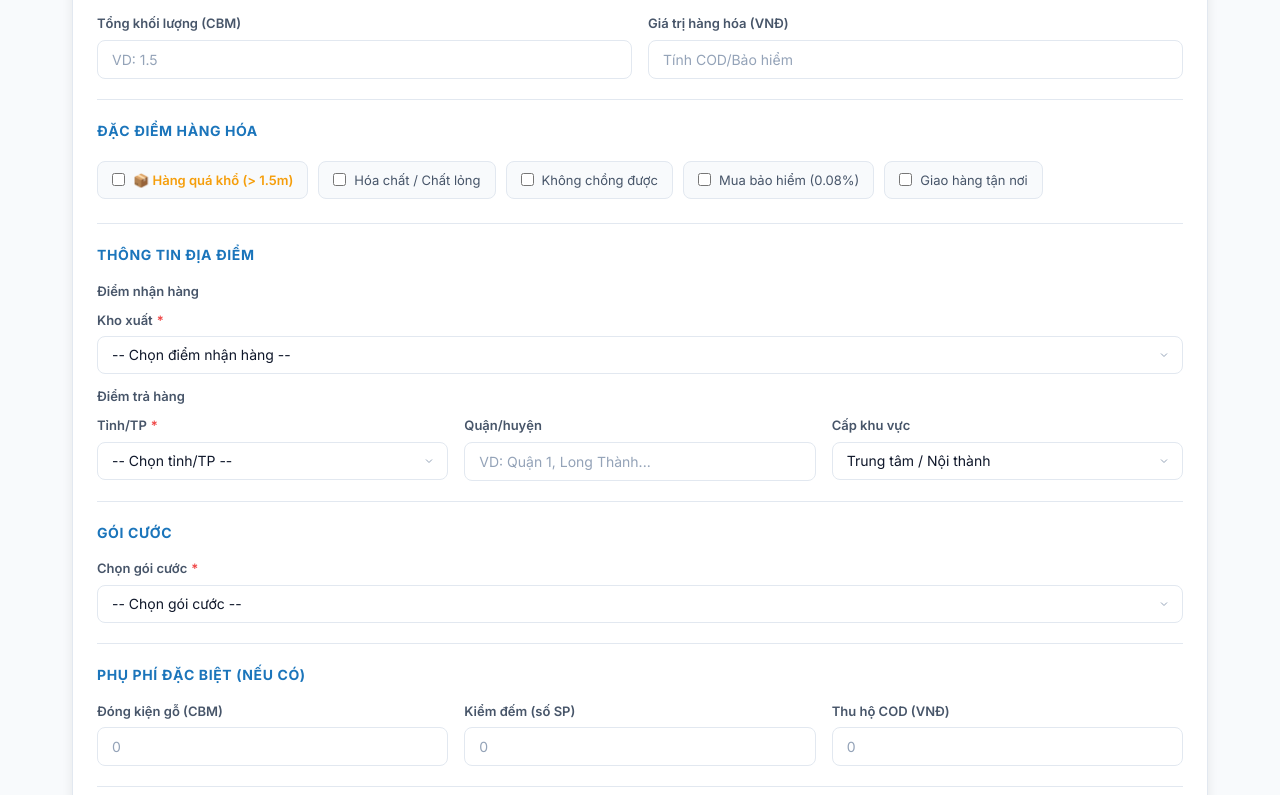
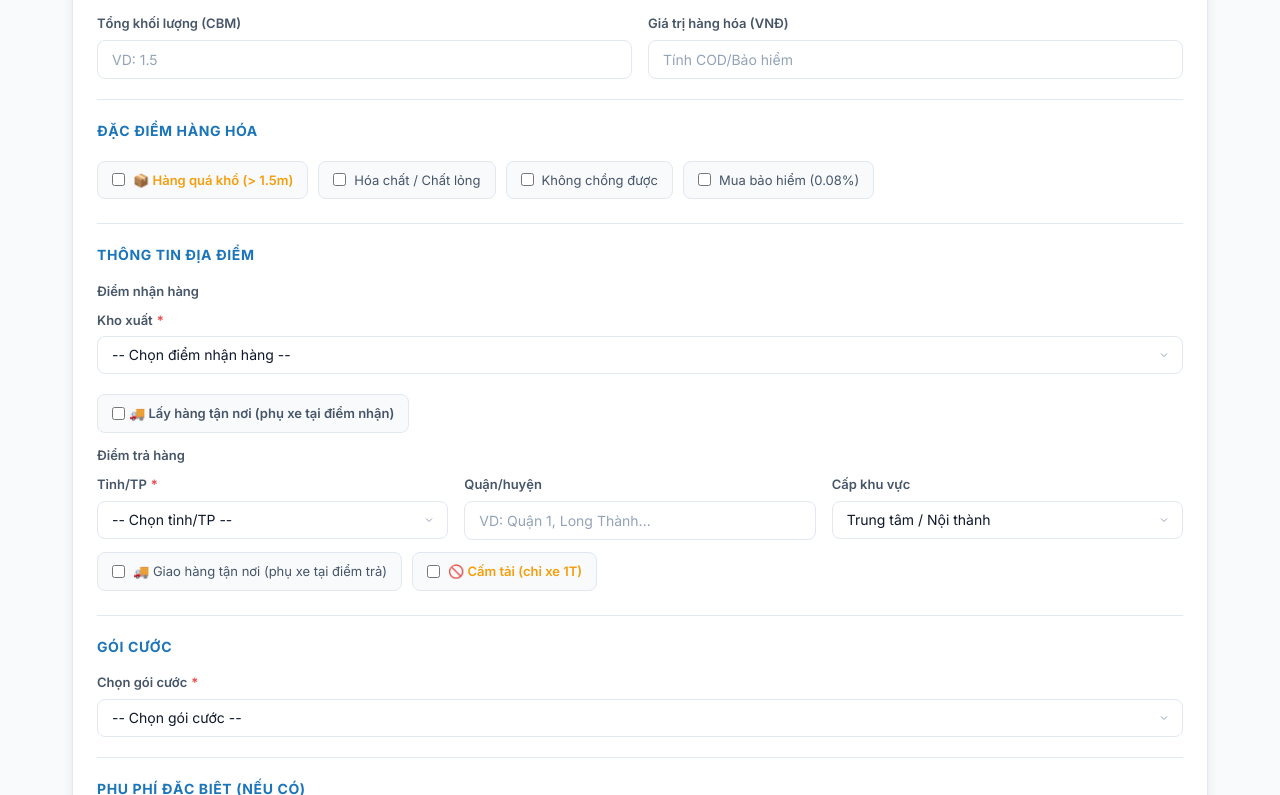
Before and after one commit to dhedu654-ai/bao_gia, a website: page index.html in a window 1280 px wide. Shown: the part 541-1336 px from the top of the page. Drawn offline with nearby package versions, Linux system fonts and the light colour scheme; a script that the page names is missing.

Commit message:
fix: hien thi cac checkbox giao nhan tận nơi, cấm tải tren UI

```diff
--- a/index.html
+++ b/index.html
@@ -92,9 +92,6 @@
             <label class="checkbox-label">
               <input type="checkbox" id="wantInsurance"> <span>Mua bảo hiểm (0.08%)</span>
             </label>
-            <label class="checkbox-label">
-              <input type="checkbox" id="wantDelivery"> <span>Giao hàng tận nơi</span>
-            </label>
           </div>
         </div>
 
@@ -112,6 +109,11 @@
               <option value="vung1">Vùng 1 - Hồ Chí Minh</option>
               <option value="vung2">Vùng 2 - Đà Nẵng</option>
             </select>
+          </div>
+          <div class="form-group full-width">
+            <label class="checkbox-label" style="margin-top:4px; width:fit-content;">
+              <input type="checkbox" id="wantPickup"> <span>🚚 Lấy hàng tận nơi (phụ xe tại điểm nhận)</span>
+            </label>
           </div>
         </div>
 
@@ -134,6 +136,14 @@
               <option value="suburb">Vùng xa / Ngoại thành</option>
             </select>
           </div>
+        </div>
+        <div class="checkbox-row" style="margin-top:8px;">
+          <label class="checkbox-label">
+            <input type="checkbox" id="wantDelivery"> <span>🚚 Giao hàng tận nơi (phụ xe tại điểm trả)</span>
+          </label>
+          <label class="checkbox-label">
+            <input type="checkbox" id="isRestricted"> <span class="cb-warning">🚫 Cấm tải (chỉ xe 1T)</span>
+          </label>
         </div>
 
         <div class="form-group full-width" id="routeWarningBox"
```
